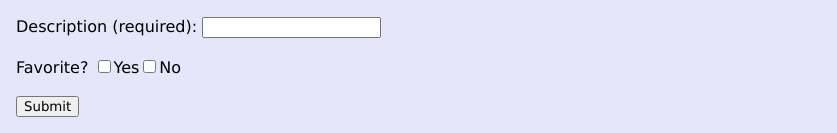
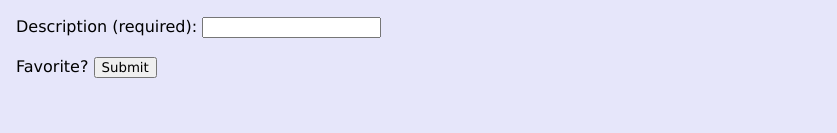
Before and after one commit to leighad/pet-memorializer-frontend, a React (Create React App) app: page /pets/1/memories/1 in a window 1280 px wide. Shown: the part 964-1097 px from the top of the page, without its empty margins (0-837 px from the left). After the commit the page ends 1061 px from the top, so only its background shows below. Built offline with nearby package versions, Linux system fonts and the light colour scheme; no server answers.

Commit message:
change favorite data type to boolean

```diff
--- a/src/components/MemoryInput.js
+++ b/src/components/MemoryInput.js
@@ -9,7 +9,7 @@ class MemoryInput extends React.Component {
         date: '',
         description: '',
         image: '',
-        favorite: 'no'
+        favorite: false
     }
 
     handleChange = (event) => {
@@ -26,7 +26,7 @@ class MemoryInput extends React.Component {
             date: '',
             description: '',
             image: '',
-            favorite: 'no'
+            favorite: false
         })
     }
 
@@ -45,10 +45,11 @@ class MemoryInput extends React.Component {
                     <input type='text' name='image' value={this.state.image} onChange={this.handleChange}/><br/><br/> */}
                     <label>Favorite? </label>
                     {/* <input type='text' name='favorite' value={this.state.favorite} onChange={this.handleChange}/><br/><br/> */}
-                    <input type="checkbox" id="favoriteYes" name="favorite" value={this.state.favorite}/>
+                    {/* <input type="checkbox" id="favoriteYes" name="favorite" value={this.state.favorite}/>
                     <label for="favoriteYes">Yes</label>
                     <input type="checkbox" id="favoriteNo" name="favorite" value={this.state.favorite}/>
-                    <label for="favoriteNo">No</label><br/><br/>
+                    <label for="favoriteNo">No</label><br/><br/>                    */}
+                    {/* radio selector or just one checkbox */}
                     <input type='submit'/>
                 </form>
             </div>
```
